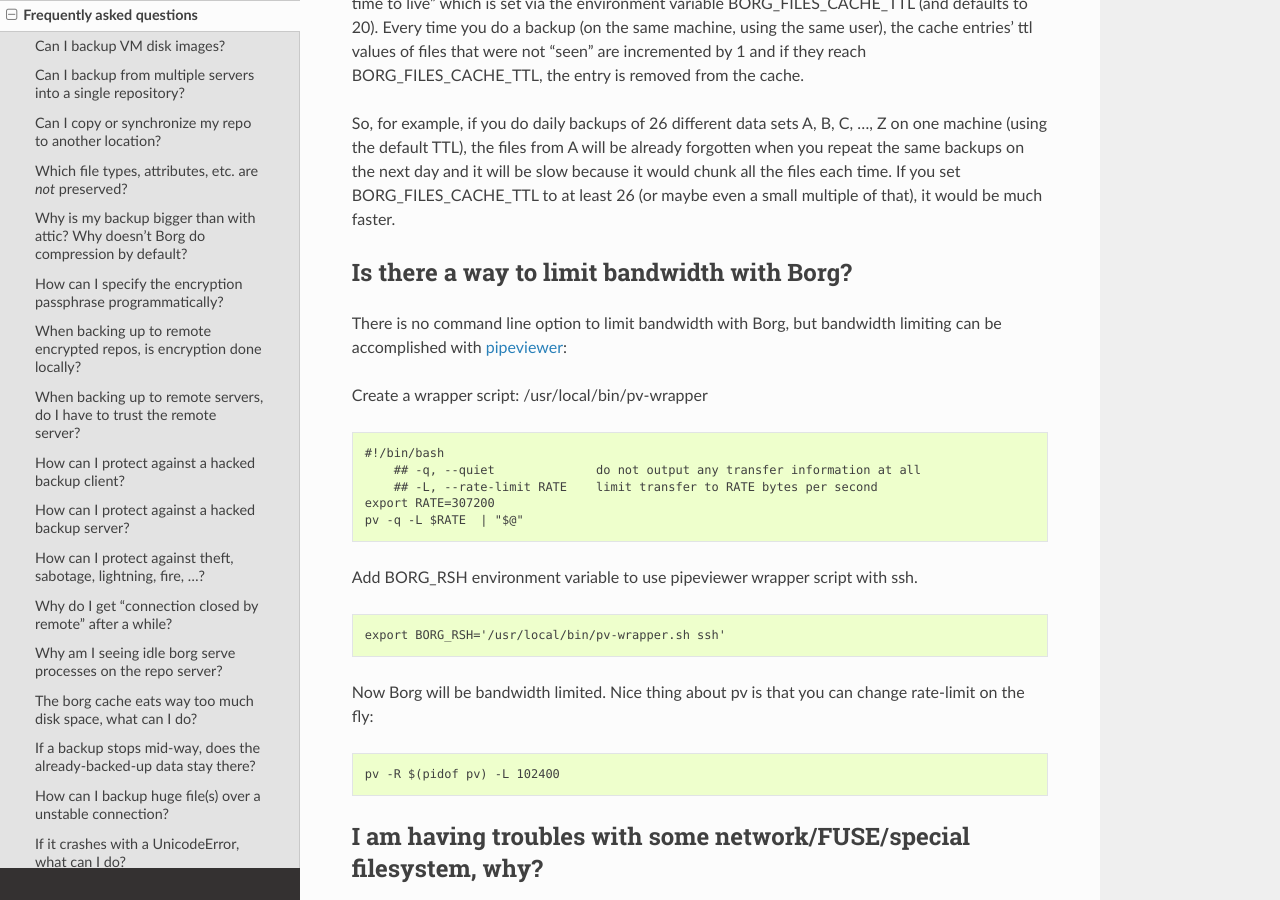
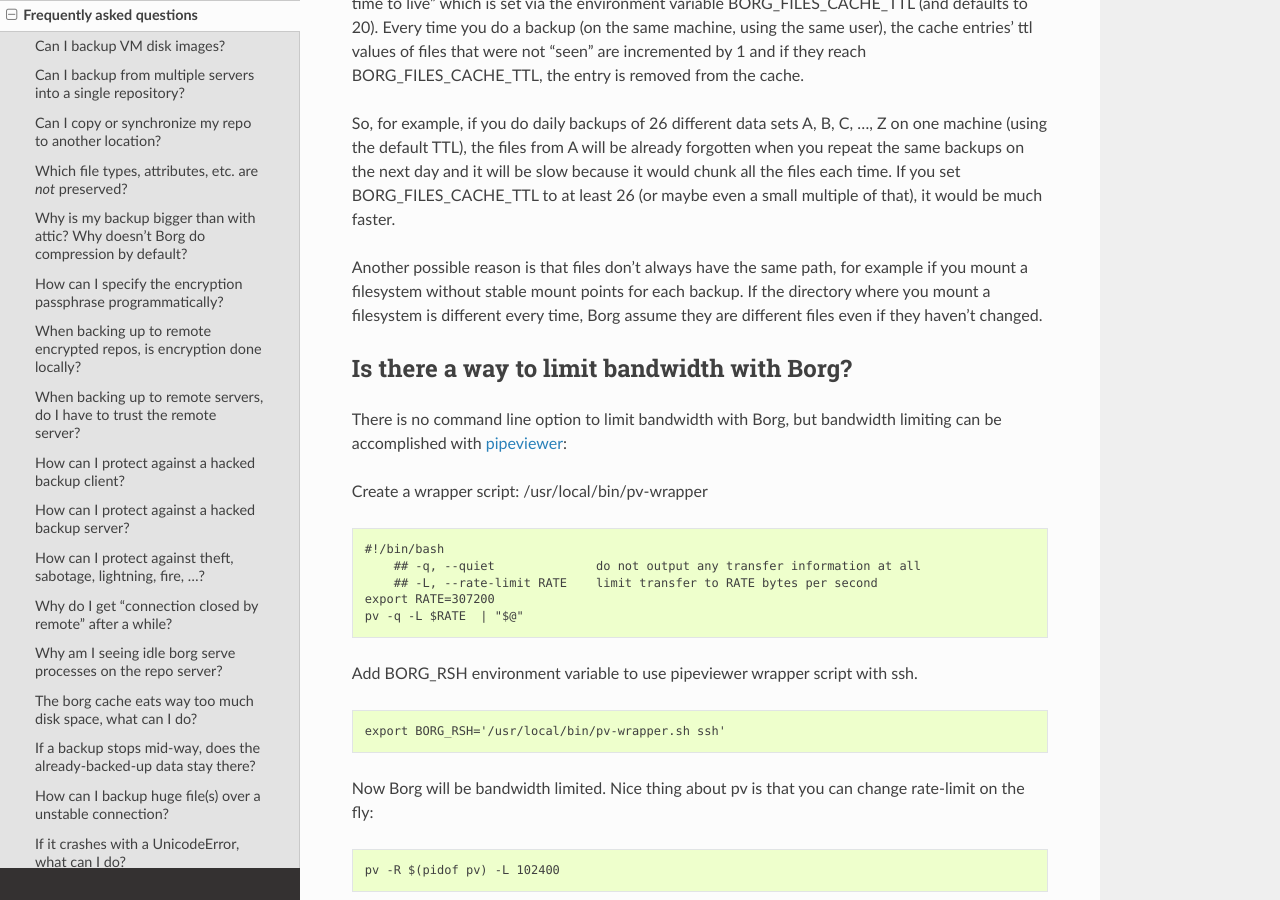
Before and after one commit to borgbackup/borg, a Sphinx documentation site: the page built from docs/faq.rst, in a window 1280 px wide and 900 px high, scrolled down 7475 px. Built offline with Sphinx 7.4.7 and the Read the Docs theme 2.0.0, drawn with Linux system fonts in a browser that asks for light colours; pages that are not in the unit, such as notebooks, are missing from menus; the version number could not be read and is left out.

Commit message:
Add backup using stable filesystem names recommendation

```diff
--- a/docs/faq.rst
+++ b/docs/faq.rst
@@ -368,6 +368,11 @@
 BORG_FILES_CACHE_TTL to at least 26 (or maybe even a small multiple of that),
 it would be much faster.
 
+Another possible reason is that files don't always have the same path, for
+example if you mount a filesystem without stable mount points for each backup.
+If the directory where you mount a filesystem is different every time, Borg
+assume they are different files even if they haven't changed.
+
 
 Is there a way to limit bandwidth with |project_name|?
 ------------------------------------------------------
```
